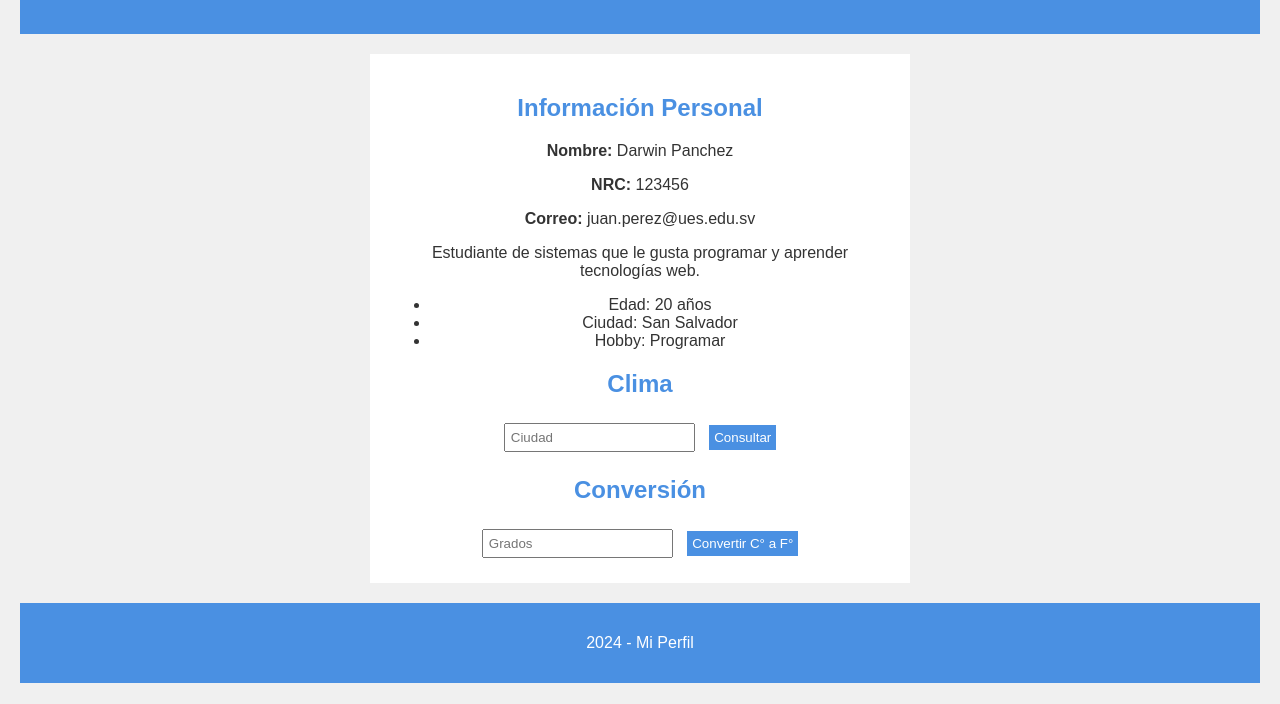
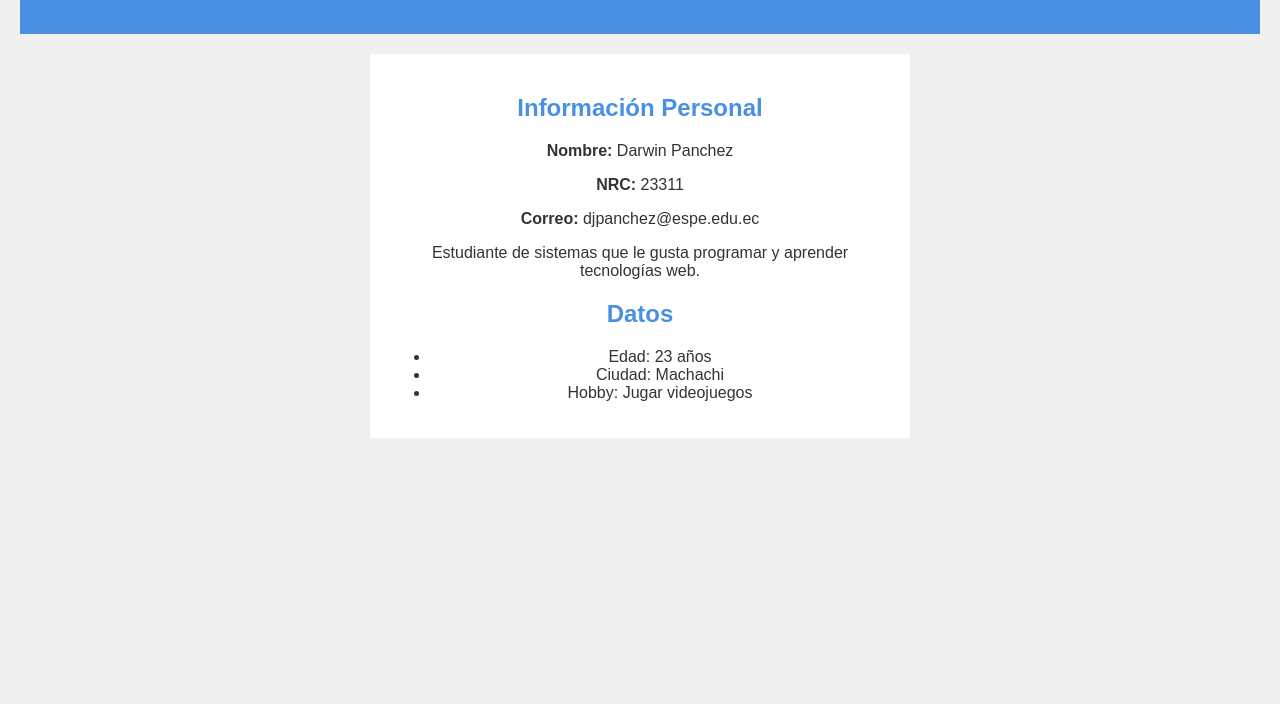
Before and after one commit to darwinpanchez/lab6, a website: page public/index.html in a window 1280 px wide. Shown: the part 96-800 px from the top of the page. Drawn offline with Linux system fonts and the light colour scheme.

Commit message:
Configuracion Examen

```diff
--- a/public/app.js
+++ /dev/null
@@ -1,6 +0,0 @@
-//usar la logica de la clase sum
-function sumar(a, b) {
-    return a + b;
-}
-
-document.getElementById('out').textContent = `1 + 2 = ${sumar(1, 2)}`;
--- a/public/index.html
+++ b/public/index.html
@@ -25,8 +25,6 @@
                 max-width: 500px;
             }
             h2 { color: #4a90e2; }
-            input, button { padding: 5px; margin: 5px; }
-            button { background-color: #4a90e2; color: white; border: none; }
         </style>
     </head>
     <body>
@@ -37,29 +35,18 @@
         <main>
             <h2>Información Personal</h2>
             <p><strong>Nombre:</strong> Darwin Panchez</p>
-            <p><strong>NRC:</strong> 123456</p>
-            <p><strong>Correo:</strong> juan.perez@ues.edu.sv</p>
+            <p><strong>NRC:</strong> 23311</p>
+            <p><strong>Correo:</strong> djpanchez@espe.edu.ec</p>
             <p>Estudiante de sistemas que le gusta programar y aprender tecnologías web.</p>
 
+            <h2>Datos</h2>
             <ul>
-                <li>Edad: 20 años</li>
-                <li>Ciudad: San Salvador</li>
-                <li>Hobby: Programar</li>
+                <li>Edad: 23 años</li>
+                <li>Ciudad: Machachi</li>
+                <li>Hobby: Jugar videojuegos</li>
             </ul>
 
-            <h2>Clima</h2>
-            <input type="text" placeholder="Ciudad">
-            <button>Consultar</button>
-
-            <h2>Conversión</h2>
-            <input type="number" placeholder="Grados">
-            <button>Convertir C° a F°</button>
         </main>
 
-        <footer>
-            <p>2024 - Mi Perfil</p>
-        </footer>
-
-        <script src="app.js"></script>
     </body>
 </html>
```
Also changed, not shown: package.json (+12 -2 lines), src/test/math.test.js (+2 -1 lines), .github/workflows/ci.yml, firebase.json, 1 other file.
